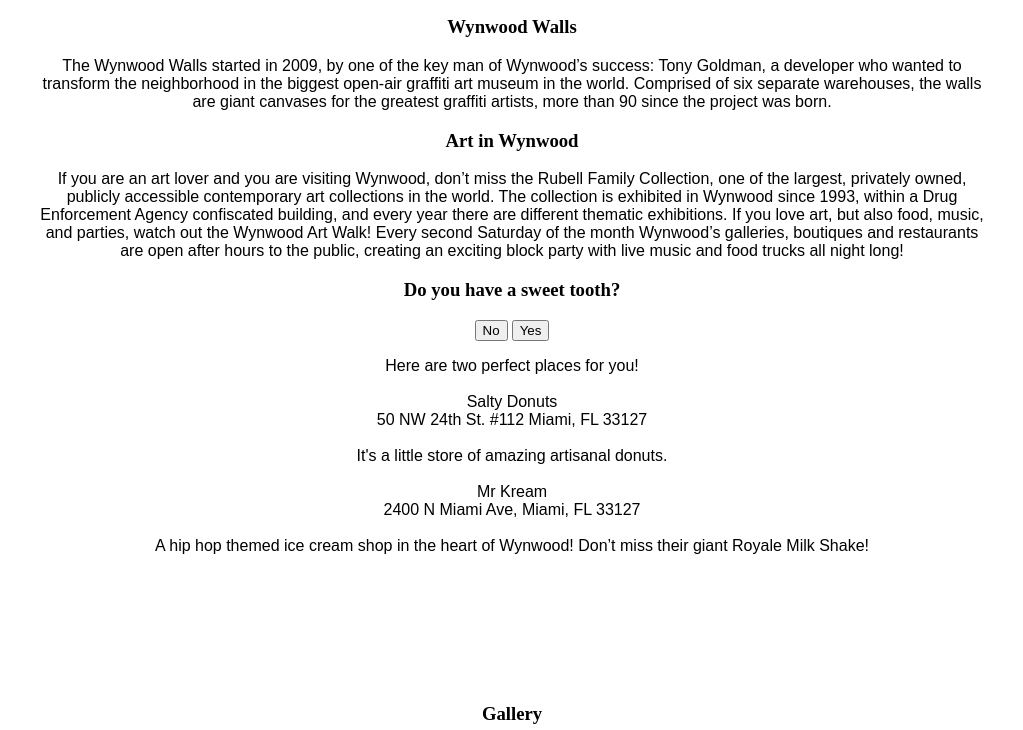
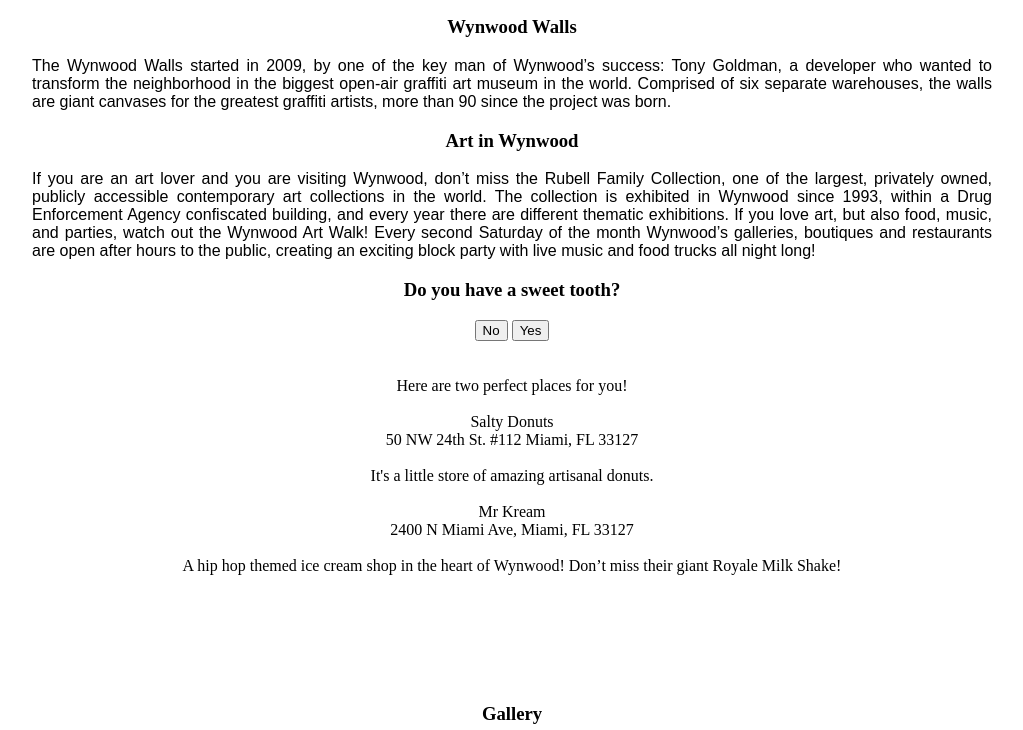
Before and after one commit to Gulino/Gulino.github.io, a plain HTML site: page Wynwood.html in a window 1280 px wide. Both pictures are taken after a click on the button "Yes". Shown: the part 1003-1733 px from the top of the page, without its empty margins (128-1151 px from the left). Drawn offline with nearby package versions, Linux system fonts and the light colour scheme.

Commit message:
finish pagesss

```diff
--- a/Wynwood.html
+++ b/Wynwood.html
@@ -57,8 +57,10 @@ Wynwood is a very young neighborhood, and only two decades ago was a really diff
   <h3> Do you have a sweet tooth? </h3>
     <button id="hide">No</button>
     <button id="show">Yes</button>
-    <div id="p">
-    <p> Here are two perfect places for you! <br><br> Salty Donuts <br>50 NW 24th St. #112 Miami, FL 33127 <br> <br>It's a little store of amazing artisanal donuts. <br> <br>Mr Kream<br> 2400 N Miami Ave, Miami, FL 33127 <br><br> A hip hop themed ice cream shop in the heart of Wynwood! Don’t miss their giant Royale Milk Shake!</p>
+    <div id="sweet">
+      <br>
+      <br>
+    Here are two perfect places for you! <br><br> Salty Donuts <br>50 NW 24th St. #112 Miami, FL 33127 <br> <br>It's a little store of amazing artisanal donuts. <br> <br>Mr Kream<br> 2400 N Miami Ave, Miami, FL 33127 <br><br> A hip hop themed ice cream shop in the heart of Wynwood! Don’t miss their giant Royale Milk Shake!
   </div>
 
 </main>
--- a/css/style.css
+++ b/css/style.css
@@ -109,6 +109,7 @@ a:hover {
 
 p {
   font-family: 'PT Sans', sans-serif;
+  text-align: justify;
 }
 
 
@@ -150,8 +151,9 @@ width: 600px;
   margin-right: auto;
 }
 
-#p{
+#sweet{
   display:none;
+  text-align: center;
 }
 
 
--- a/script.js
+++ b/script.js
@@ -6,10 +6,10 @@ $(document).ready(function(){
 });
 
 $("#hide").click(function(){
-    $("#p").hide();
+    $("#sweet").hide();
 });
 $("#show").click(function(){
-    $("#p").show();
+    $("#sweet").show();
 });
 
 $("button").click(function(){
```
Also changed, not shown: Key West.html (+3 -2 lines), Little Havana.html (+1 -1 lines), South Beach.html (+1 -1 lines), index.html (+1 -1 lines), imgs/southbeach.jpeg.
